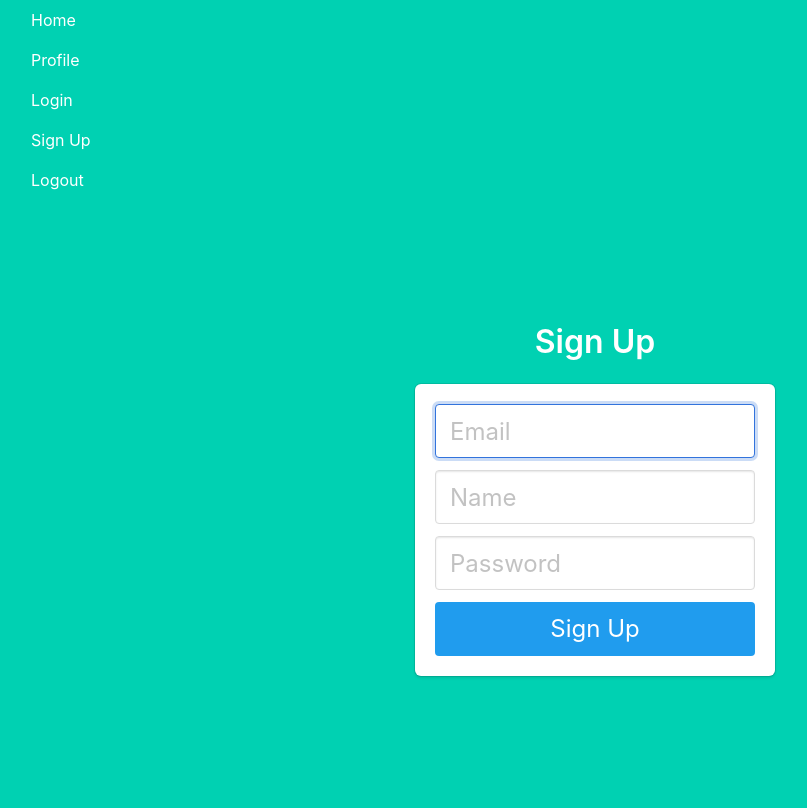
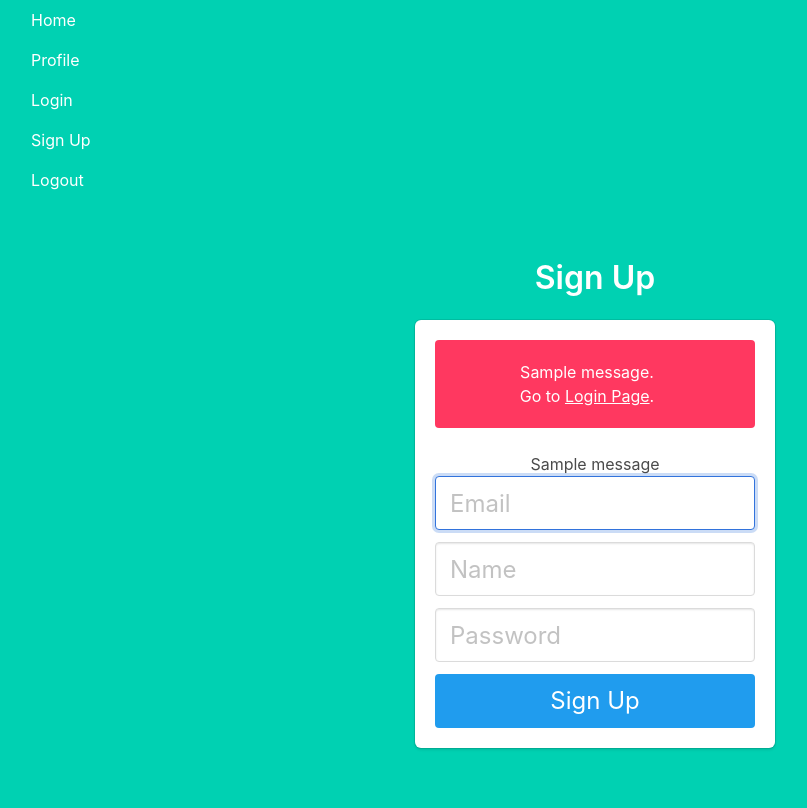
Before and after one commit to RattMoth/World-Writers-Club, a Flask app: page /signup in a window 1280 px wide. Shown: the whole page, without its empty margins (45-852 px from the left). Before the commit the page ends 678 px from the top, so only its background shows below. Run offline with Flask 2, Linux system fonts and the light colour scheme; tables that the repository leaves empty hold one stand-in row (values such as "Sample post"); one stand-in notice (Sample message) is shown.

Commit message:
login functions

```diff
--- a/writerbae/__init__.py
+++ b/writerbae/__init__.py
@@ -7,7 +7,7 @@ def create_app():
     app = Flask(__name__)
 
     app.config['SECRET_KEY'] = 'secret'
-    app.config['SQLALCHEMY_DATABASE_URI'] = 'sqlite:///db.sqlite'
+    app.config['SQLALCHEMY_DATABASE_URI'] = 'sqlite:///bae.db'
     app.config['SQLALCHEMY_TRACK_MODIFICATIONS'] = False
 
     db.init_app(app)
--- a/writerbae/auth.py
+++ b/writerbae/auth.py
@@ -1,4 +1,4 @@
-from flask import Blueprint, render_template, redirect, url_for, request
+from flask import Blueprint, render_template, redirect, url_for, request, flash
 from werkzeug.security import generate_password_hash, check_password_hash
 from .models import User
 from . import db
@@ -23,8 +23,8 @@ def login_post():
         return redirect(url_for('auth.login'))
 
     elif not check_password_hash(user.password, password):
-        flash('Wrong password {}'.format(email))
-        return redirect(url_for(auth.login))
+        flash('Wrong password for {}'.format(email))
+        return redirect(url_for('auth.login'))
 
     return redirect(url_for('main.profile'))
 
@@ -38,7 +38,24 @@ def signup():
 @auth.route('/signup', methods=['POST'])
 def signup_post():
 
-    email = reques.form.get('email')
+    email = request.form.get('email')
+    name = request.form.get('name')
+    password = request.form.get('password')
+
+    user = User.query.filter_by(email=email).first() # if this returns a user, then the email already exists in database
+
+    if user: # if a user is found, we want to redirect back to signup page so user can try again
+        flash("Email address already exists")
+        return redirect(url_for('auth.signup'))
+
+    # create new user with the form data. Hash the password so plaintext version isn't saved.
+    new_user = User(email=email, name=name, password=generate_password_hash(password, method='sha256'))
+
+    db.session.add(new_user)
+    db.session.commit()
+
+    return redirect(url_for('auth.login'))
+
 
 @auth.route('/logout')
 def logout():
--- a/writerbae/templates/signup.html
+++ b/writerbae/templates/signup.html
@@ -6,6 +6,17 @@
 <div class="column is-4 is-offset-4">
     <h3 class="title">Sign Up</h3>
     <div class="box">
+            {% with messages = get_flashed_messages() %}
+            {% if messages %}
+               {% for message in messages %}
+               <div class="notification is-danger">
+                    {{ message }}.<br>
+                      Go to <a href="{{ url_for('auth.login') }}">Login Page</a>.
+                </div>
+                  {{ message }}
+               {% endfor %}
+            {% endif %}
+         {% endwith %}
         <form method="POST" action="/signup">
             <div class="field">
                 <div class="control">
```
Also changed, not shown: writerbae/templates/login.html (+8 -0 lines), db.sqlite (added), writerbae/bae.db (added), writerbae/db.sqlite (deleted), 1 other file.
